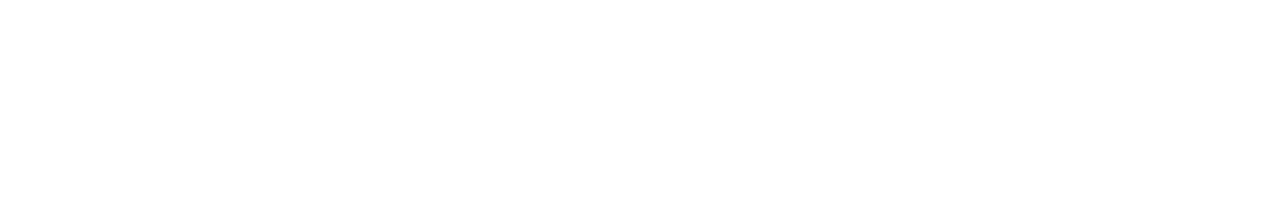
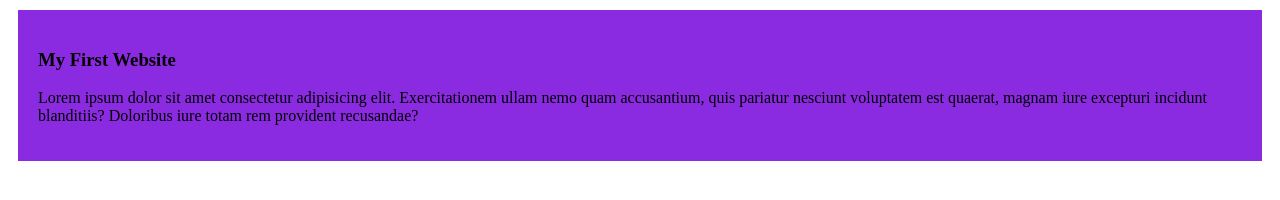
Before and after one commit to PulokRoy11225/my-simple-website, a plain HTML site: page index.html in a window 1280 px wide. Drawn offline with Linux system fonts and the light colour scheme.

Commit message:
added the first blog

```diff
--- a/index.html
+++ b/index.html
@@ -4,8 +4,12 @@
   <meta charset="UTF-8">
   <meta name="viewport" content="width=device-width, initial-scale=1.0">
   <title>My Simple Website</title>
+  <link rel="stylesheet" href="styles/blog.css">
 </head>
 <body>
-
+  <div>
+    <h3>My First Website</h3>
+    <p>Lorem ipsum dolor sit amet consectetur adipisicing elit. Exercitationem ullam nemo quam accusantium, quis pariatur nesciunt voluptatem est quaerat, magnam iure excepturi incidunt blanditiis? Doloribus iure totam rem provident recusandae?</p>
+  </div>
 </body>
 </html>
--- /dev/null
+++ b/styles/blog.css
@@ -0,0 +1,5 @@
+div{
+background-color: blueviolet;
+padding: 20px;
+margin: 10px;
+}
```
